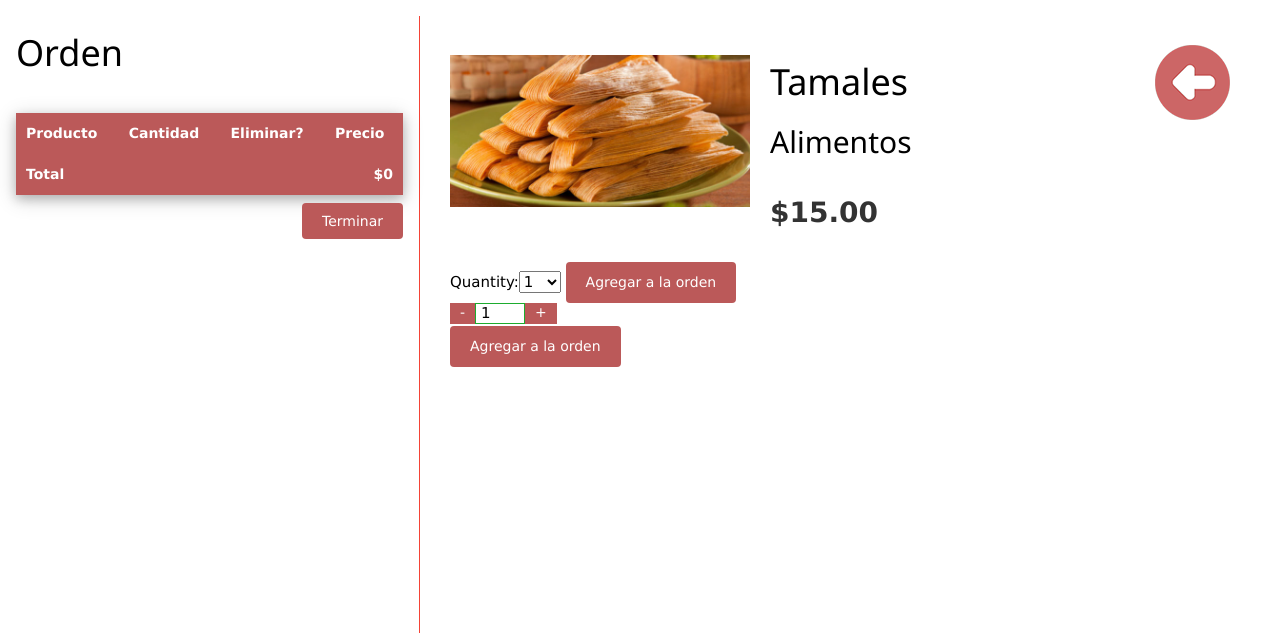
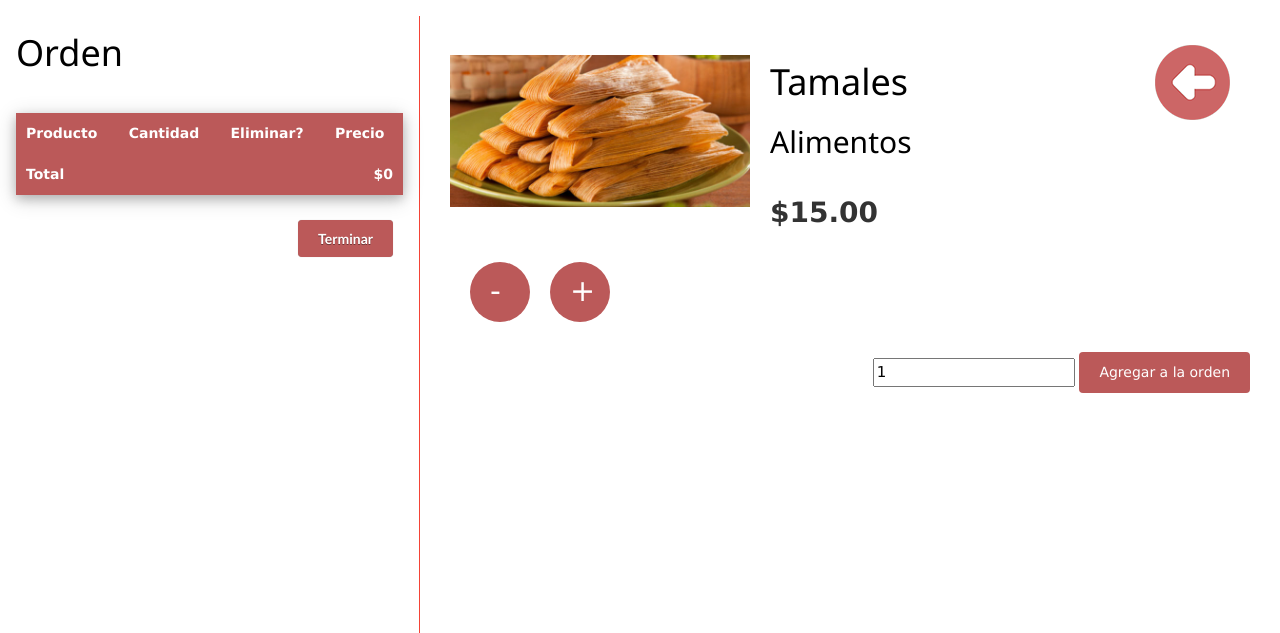
Before and after one commit to MayraMunguia/Caff-Comedor, a Django app: page /9/tamales/ in a window 1280 px wide. Shown: the part 77-710 px from the top of the page. Run offline with Django 3.2, Linux system fonts and the light colour scheme; data comes from the database, SQL or seed files in the repository; both versions use the stored data as it was after the commit; parts of the project's set-up code (start-up, migrations or seed data) failed here and were passed over.

Commit message:
fixed first filter and add buttons

```diff
--- a/cart/forms.py
+++ b/cart/forms.py
@@ -1,8 +1,7 @@
 from django import forms
 
-PRODUCT_QUANTITY_CHOICES = [(i, str(i)) for i in range (1,21)]
 
 
 class CartAddProductForm(forms.Form):
-	quantity = forms.TypedChoiceField(choices = PRODUCT_QUANTITY_CHOICES, coerce= int)
+	quantity = forms.IntegerField(min_value=0)
 	update = forms.BooleanField(required = False, initial= False, widget= forms.HiddenInput)
--- a/coolshop/static/css/base.css
+++ b/coolshop/static/css/base.css
@@ -324,79 +324,85 @@
     width:120px;
 }
 
-.modalDialog {
-    position: fixed;
-    font-family: Arial, Helvetica, sans-serif;
-    top: 0;
-    right: 0;
-    bottom: 0;
-    left: 0;
-    background: rgba(0,0,0,0.8);
-    z-index: 99999;
-    opacity:0;
-    -webkit-transition: opacity 400ms ease-in;
-    -moz-transition: opacity 400ms ease-in;
-    transition: opacity 400ms ease-in;
-    pointer-events: none;
+#numericcontrol a
+{
+
+      height: 60px;
+      width: 60px;
+      border-radius: 50%;
+      border: 1px;
+ background:#bb5959;
+    display:inline-block;
+    padding: 20px;
+    padding-right:2px;
+    margin-left: 20px;
+    float:left;
+    line-height:18px;
+    font-size:30px;
+    color:#fff;
+    text-decoration:none;
+
+
 }
 
-.modalDialog:target {
-    opacity:1;
-    pointer-events: auto;
+.button {
+    margin: 10px;
+    text-decoration: none;
+    font: bold 1.5em 'Trebuchet MS',Arial, Helvetica; /*Change the em value to scale the button*/
+    display: inline-block;
+    text-align: center;
+    color: #fff;
+    border: 1px solid #9c9c9c; /* Fallback style */
+    border: 1px solid rgba(0, 0, 0, 0.3);
+    text-shadow: 0 1px 0 rgba(0,0,0,0.4);
+    box-shadow: 0 0 .05em rgba(0,0,0,0.4);
 }
 
-.modalDialog > div {
-    width: 400px;
-    position: relative;
-    margin: 10% auto;
-    padding: 5px 20px 13px 20px;
-    border-radius: 10px;
-    background: #fff;
-    background: -moz-linear-gradient(#fff, #999);
-    background: -webkit-linear-gradient(#fff, #999);
-    background: -o-linear-gradient(#fff, #999);
-}
-    .close {
-    background: #606061;
-    color: #FFFFFF;
-    line-height: 25px;
-    position: absolute;
-    right: -12px;
-    text-align: center;
-    top: -10px;
-    width: 24px;
-    text-decoration: none;
-    font-weight: bold;
-    -webkit-border-radius: 12px;
-    -moz-border-radius: 12px;
-    border-radius: 12px;
-    -moz-box-shadow: 1px 1px 3px #000;
-    -webkit-box-shadow: 1px 1px 3px #000;
-    box-shadow: 1px 1px 3px #000;
+.button,
+.button span {
+    -moz-border-radius: .3em;
+    border-radius: .3em;
 }
 
-.close:hover { background: #00d9ff; }
+.button span {
+    border-top: 1px solid #fff; /* Fallback style */
+    border-top: 1px solid rgba(255, 255, 255, 0.5);
+    display: block;
+    padding: 0.5em 2.5em;
+    /* The background pattern */
+    background-image: linear-gradient(45deg, rgba(0, 0, 0, 0.05) 25%, transparent 25%, transparent),
+                      linear-gradient(-45deg, rgba(0, 0, 0, 0.05) 25%, transparent 25%, transparent),
+                      linear-gradient(45deg, transparent 75%, rgba(0, 0, 0, 0.05) 75%),
+                      linear-gradient(-45deg, transparent 75%, rgba(0, 0, 0, 0.05) 75%);
 
+    /* Pattern settings */
+    background-size: 3px 3px;
+}
 
-#numericcontrol a
-{
-    cursor:pointer;
-    background:#bb5959;
-    height:21px;
-    display:inline-block;
-    margin:0px;
-    padding:0px 10px;
-    float:left;
-    line-height:18px;
-    font-size:14px;
-    color:#fff;
-    text-decoration:none;
+.button:hover {
+    box-shadow: 0 0 .1em rgba(0,0,0,0.4);
 }
-#numericcontrol input[type="text"]
-{
-    border:solid 1px #1dac2e;
-    height:21px;
-    float:left;
-    width:50px;
-    padding:1px 5px;
+
+.button:active {
+    /* When pressed, move it down 1px */
+    position: relative;
+    top: 1px;
 }
+
+.button-blue {
+    background: #4477a1;
+    background: -webkit-gradient(linear, left top, left bottom, from(#81a8cb), to(#4477a1) );
+    background: -moz-linear-gradient(-90deg, #81a8cb, #4477a1);
+    filter:  progid:DXImageTransform.Microsoft.gradient(GradientType=0,startColorstr='#81a8cb', endColorstr='#4477a1');
+}
+
+.button-blue:hover {
+    background: #81a8cb;
+    background: -webkit-gradient(linear, left top, left bottom, from(#4477a1), to(#81a8cb) );
+    background: -moz-linear-gradient(-90deg, #4477a1, #81a8cb);
+    filter:  progid:DXImageTransform.Microsoft.gradient(GradientType=0,startColorstr='#4477a1', endColorstr='#81a8cb');
+}
+
+.button-blue:active {
+    background: #4477a1;
+}
--- a/coolshop/static/js/funciones.js
+++ b/coolshop/static/js/funciones.js
@@ -1,29 +1,22 @@
 $(document).ready(function() {
 
-$("button").click(function() {
-    $("#Camb").toggle();
-})
 
-$("button").click(function() {
-    $("#productos").css('visibility','visible');
-})
+var numeric = document.getElementById("the_form");
+numeric.quantity.value = "1";
 
-$("button").click(function() {
-    $("#back").css('visibility','visible');
-})
 
- $('#numericcontrol input[type="text"]').val("1");
-	$val=$('#numericcontrol input[type="text"]').val();
+	$val= numeric.quantity.value;
+
 	$('#numericcontrol a.plus').click(function(){
 		$val++;
-		$(this).parent('div#numericcontrol').find('input[type="text"]').val($val);
+		numeric.quantity.value = $val;
 	});
 	$('#numericcontrol a.minus').click(function(){
 
 		if($val>1)
 		{
 		$val--;
-		$(this).parent('div#numericcontrol').find('input[type="text"]').val($val);
+		numeric.quantity.value = $val;
 		}
 		else
 		{
--- a/coolshop/templates/coolshop/product/detail.html
+++ b/coolshop/templates/coolshop/product/detail.html
@@ -9,7 +9,8 @@
 <br>
 <br>
 
-<a href="/alimentos"><img id="back" align="right" style="padding-right: 20px" src="{% static 'img/back.png' %}"/a></a>
+<a href="/{{ product.category.slug }}"><img id="back" align="right" style="padding-right: 20px" src="{% static 'img/back.png' %}"/a></a>
+
 
 	<div class="product-detail">
 		<img src="{% if product.image %}{{ product.image.url }}{% else %} {% static 'img/no_image.png' %}{% endif %}">
@@ -18,24 +19,26 @@
 		<h2><a href="{{ product.category.get_absolute_url }}">{{ product.category }}</a></h2>
 <p class="price">${{ product.price }}</p>
 
+<div id="numericcontrol">
+	<form id="the_form" action="{% url 'cart:cart_add' product.id %}" method="post">
 
-<form action="{% url 'cart:cart_add' product.id %}" method="post">
-	{{ cart_product_form }}
+		<a class="minus" href="#">-</a>
+		<a class="plus" href="#">+</a>
+		<br>
+		<br>
+		<br>
+		<br>
+	<div align="right">
+		{{ cart_product_form.quantity}}
 	{% csrf_token %}
-<input type="submit" value="Agregar a la orden">
+	<input type="submit" value="Agregar a la orden">
+	</div>
+
+
 </form>
 
 
-<form action="{% url 'cart:cart_add' product.id %}" method="post">
-						{{ item.update_quantity_form.quantity }}
-						{{ item.update_quantity_form.update }}
-						{% csrf_token %}
-						<div id="numericcontrol">
-<a class="minus" href="#">-</a><input type="text" /><a class="plus" href="#">+</a>
-<br>
-<input type="submit" value="Agregar a la orden">
 </div>
-	</form>
 
 
 </div>
```
Also changed, not shown: coolshop/templates/coolshop/product/list.html (+5 -30 lines), db.sqlite3.
